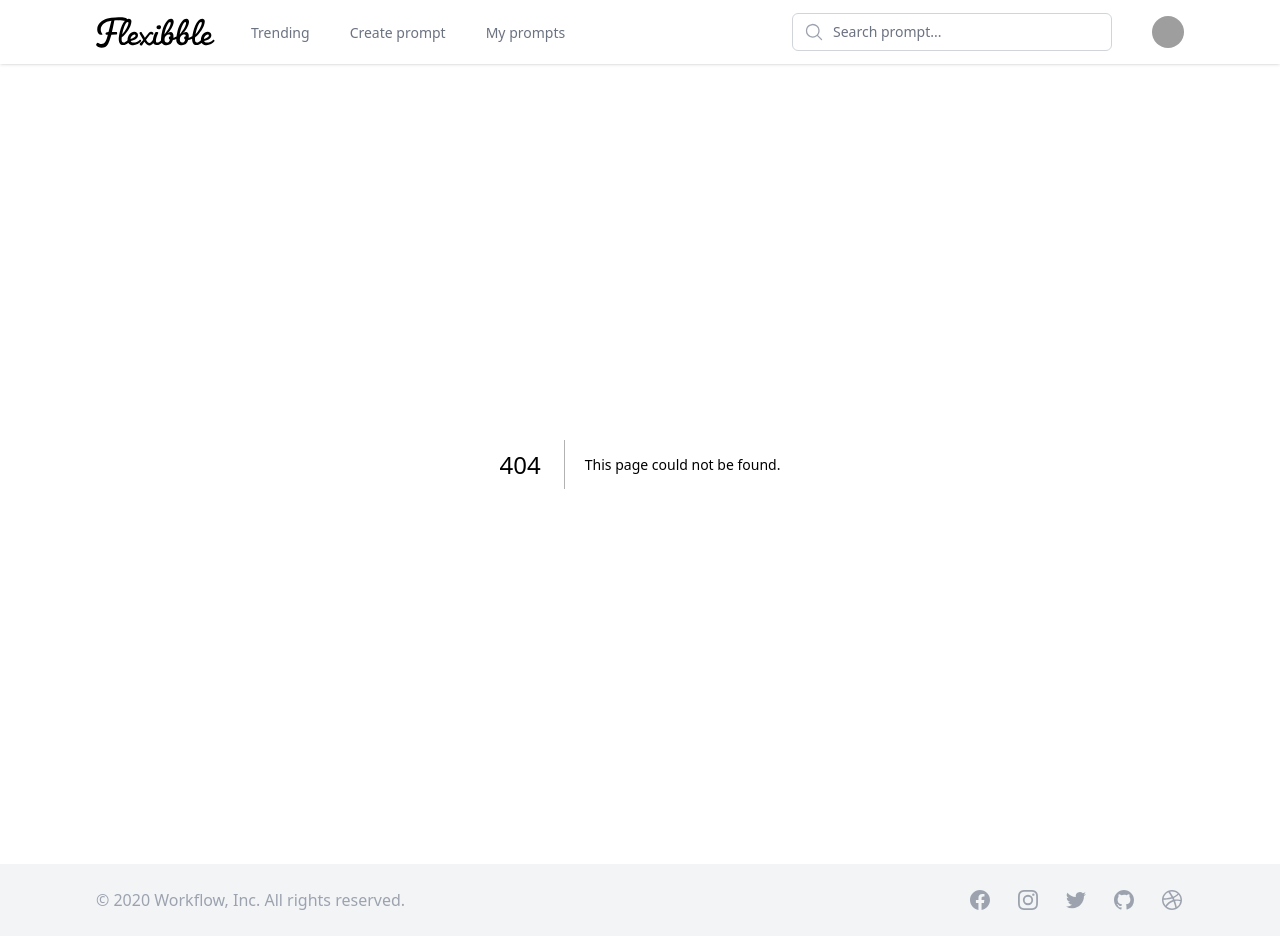
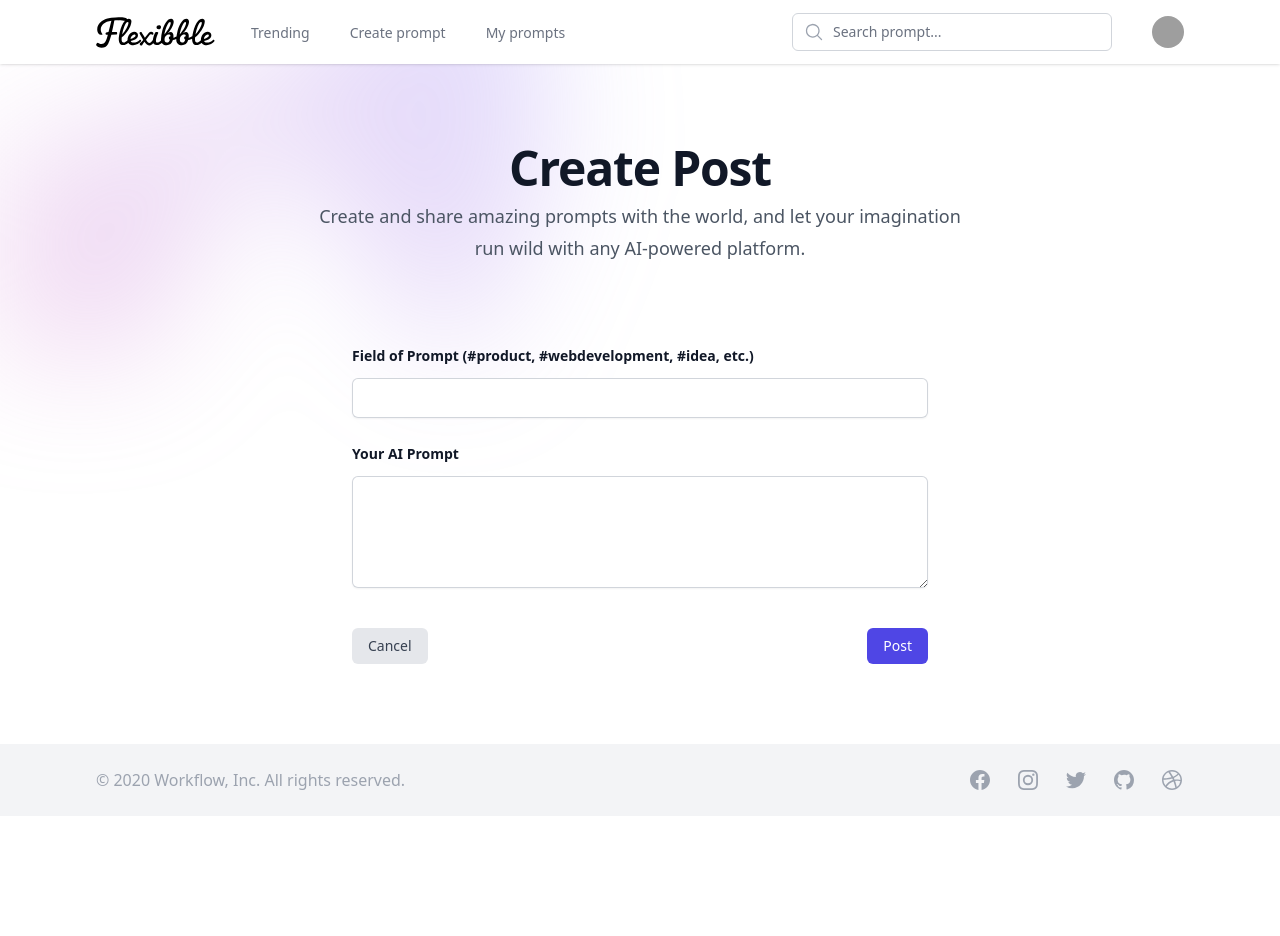
Before and after one commit to Abdullah-SoftDev/Promptify, a Next.js app: page /create-prompt in a window 1280 px wide. Before the commit this address had no page. After the commit the page ends 816 px from the top, so only its background shows below. Built offline with nearby package versions, Linux system fonts and the light colour scheme; grey boxes are pictures that could not be loaded.

Commit message:
Created different required pages.

```diff
--- /dev/null
+++ b/app/create-prompt/page.tsx
@@ -0,0 +1,9 @@
+import Form from "@/components/Form"
+
+const page = () => {
+    return (
+      <Form/>
+    )
+}
+
+export default page
--- /dev/null
+++ b/app/my-prompts/page.tsx
@@ -0,0 +1,14 @@
+import Promptsection from "@/components/Promptsection"
+
+const page = () => {
+  return (
+   <>
+    <h1 className="text-5xl text-center font-bold tracking-tight text-gray-900 pt-14 max-w-6xl mx-auto px-6">
+    Welcome to your personalised profile feed
+    </h1>
+    <Promptsection/>
+   </>
+  )
+}
+
+export default page
--- /dev/null
+++ b/app/profile/[username]/page.tsx
@@ -0,0 +1,14 @@
+import Promptsection from "@/components/Promptsection"
+
+const page = () => {
+  return (
+   <>
+    <h1 className="text-3xl text-center font-bold tracking-tight text-gray-900 pt-14 max-w-6xl mx-auto px-6">
+    Welcome to Abdullah personalized profile page. Share Abdullah exceptional prompts and and be inspired by the power of their imagination
+    </h1>
+    <Promptsection/>
+   </>
+  )
+}
+
+export default page
--- /dev/null
+++ b/app/update-prompt/page.tsx
@@ -0,0 +1,9 @@
+import Form from "@/components/Form"
+
+const page = () => {
+  return (
+    <Form/>
+  )
+}
+
+export default page
--- /dev/null
+++ b/components/Form.tsx
@@ -0,0 +1,67 @@
+const Form = () => {
+    return (
+        <div className="isolate bg-white px-6 py-20 lg:px-8 ">
+            <div className="absolute inset-x-0 top-[-10rem] -z-10 transform-gpu overflow-hidden blur-3xl sm:top-[-20rem]" aria-hidden="true">
+                <div
+                    className="relative left-1/2 -z-10 aspect-[1155/678] w-[36.125rem] max-w-none -translate-x-1/2 rotate-[30deg] bg-gradient-to-tr from-[#ff80b5] to-[#9089fc] opacity-30 sm:left-[calc(50%-40rem)] sm:w-[72.1875rem]"
+                    style={{
+                        clipPath:
+                            "polygon(74.1% 44.1%, 100% 61.6%, 97.5% 26.9%, 85.5% 0.1%, 80.7% 2%, 72.5% 32.5%, 60.2% 62.4%, 52.4% 68.1%, 47.5% 58.3%, 45.2% 34.5%, 27.5% 76.7%, 0.1% 64.9%, 17.9% 100%, 27.6% 76.8%, 76.1% 97.7%, 74.1% 44.1%)",
+                    }}
+                ></div>
+            </div>
+
+            <div className="mx-auto max-w-2xl text-center">
+                <h2 className="text-3xl font-bold tracking-tight text-gray-900 sm:text-5xl">Create Post</h2>
+                <p className="mt-2 text-lg leading-8 text-gray-600">Create and share amazing prompts with the world, and let your
+                    imagination run wild with any AI-powered platform.</p>
+            </div>
+            <form action="#" method="POST" className="mx-auto mt-16 max-w-xl sm:mt-20">
+                <div className="grid grid-cols-1 gap-x-8 gap-y-6 sm:grid-cols-2">
+                    <div className="sm:col-span-2">
+                        <label htmlFor="company" className="block text-sm font-semibold leading-6 text-gray-900">
+                            Field of Prompt (#product, #webdevelopment, #idea, etc.)
+                        </label>
+                        <div className="mt-2.5">
+                            <input
+                                type="text"
+                                name="company"
+                                id="company"
+                                className="block w-full rounded-md border-0 px-3.5 py-2 text-gray-900 shadow-sm ring-1 ring-inset ring-gray-300 placeholder:text-gray-400 focus:ring-2 focus:ring-inset focus:ring-indigo-600 sm:text-sm sm:leading-6"
+                            />
+                        </div>
+                    </div>
+                    <div className="sm:col-span-2">
+                        <label htmlFor="message" className="block text-sm font-semibold leading-6 text-gray-900">
+                            Your AI Prompt
+                        </label>
+                        <div className="mt-2.5">
+                            <textarea
+                                name="message"
+                                id="message"
+                                rows={4}
+                                className="block w-full rounded-md border-0 px-3.5 py-2 text-gray-900 shadow-sm ring-1 ring-inset ring-gray-300 placeholder:text-gray-400 focus:ring-2 focus:ring-inset focus:ring-indigo-600 sm:text-sm sm:leading-6"
+                            ></textarea>
+                        </div>
+                    </div>
+                </div>
+                <div className="mt-10 flex justify-between">
+                    <button
+                        type="button"
+                        className="px-4 py-2 text-sm font-medium text-gray-700 bg-gray-200 rounded-md hover:bg-gray-300"
+                    >
+                        Cancel
+                    </button>
+                    <button
+                        type="submit"
+                        className="px-4 py-2 text-sm font-medium text-white bg-indigo-600 rounded-md hover:bg-indigo-700"
+                    >
+                        Post
+                    </button>
+                </div>
+            </form>
+        </div>
+    )
+}
+
+export default Form
--- a/components/Navbar.tsx
+++ b/components/Navbar.tsx
@@ -32,18 +32,18 @@
                                     >
                                         Trending
                                     </Link>
-                                    <a
-                                        href="#"
+                                    <Link
+                                        href="/create-prompt"
                                         className="border-transparent text-gray-500 hover:border-gray-300 hover:text-gray-700 inline-flex items-center px-1 pt-1 border-b-2 text-sm font-medium"
                                     >
                                         Create prompt
-                                    </a>
-                                    <a
-                                        href="#"
+                                    </Link>
+                                    <Link
+                                        href="/my-prompts"
                                         className="border-transparent text-gray-500 hover:border-gray-300 hover:text-gray-700 inline-flex items-center px-1 pt-1 border-b-2 text-sm font-medium"
                                     >
                                         My prompts
-                                    </a>
+                                    </Link>
                                 </div>
                             </div>
                             <div className="flex-1 flex items-center justify-center px-2 lg:ml-6 lg:justify-end">
```
